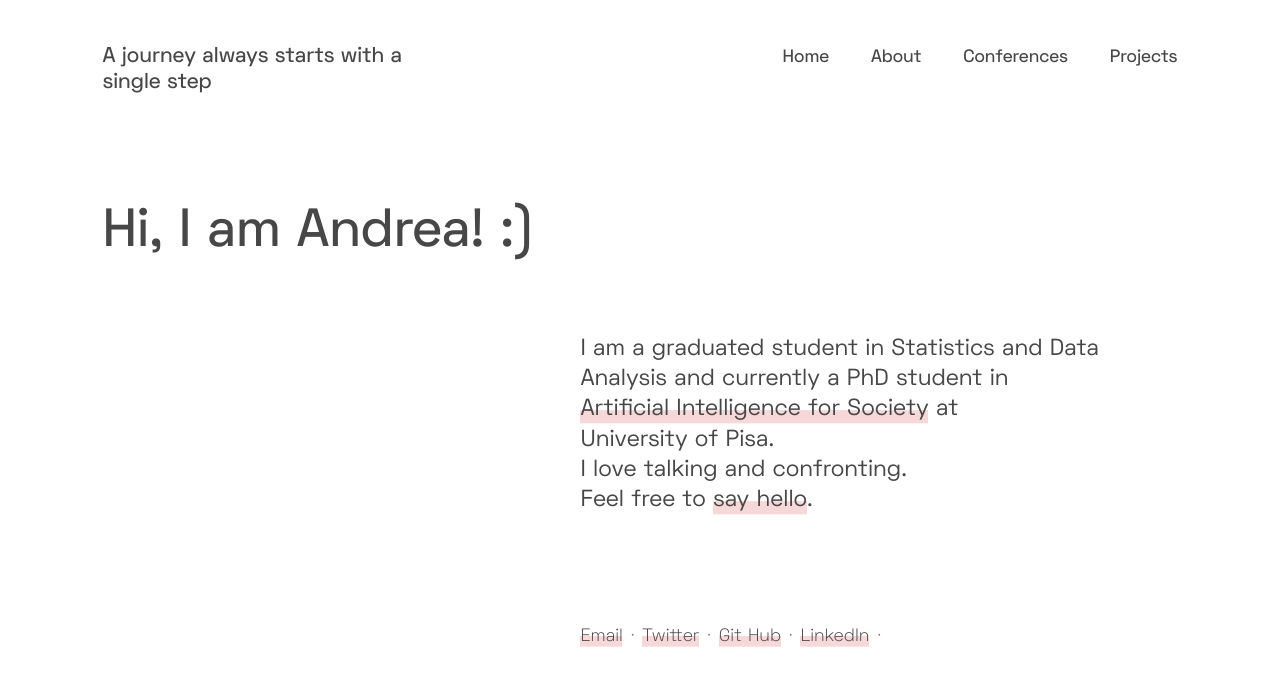
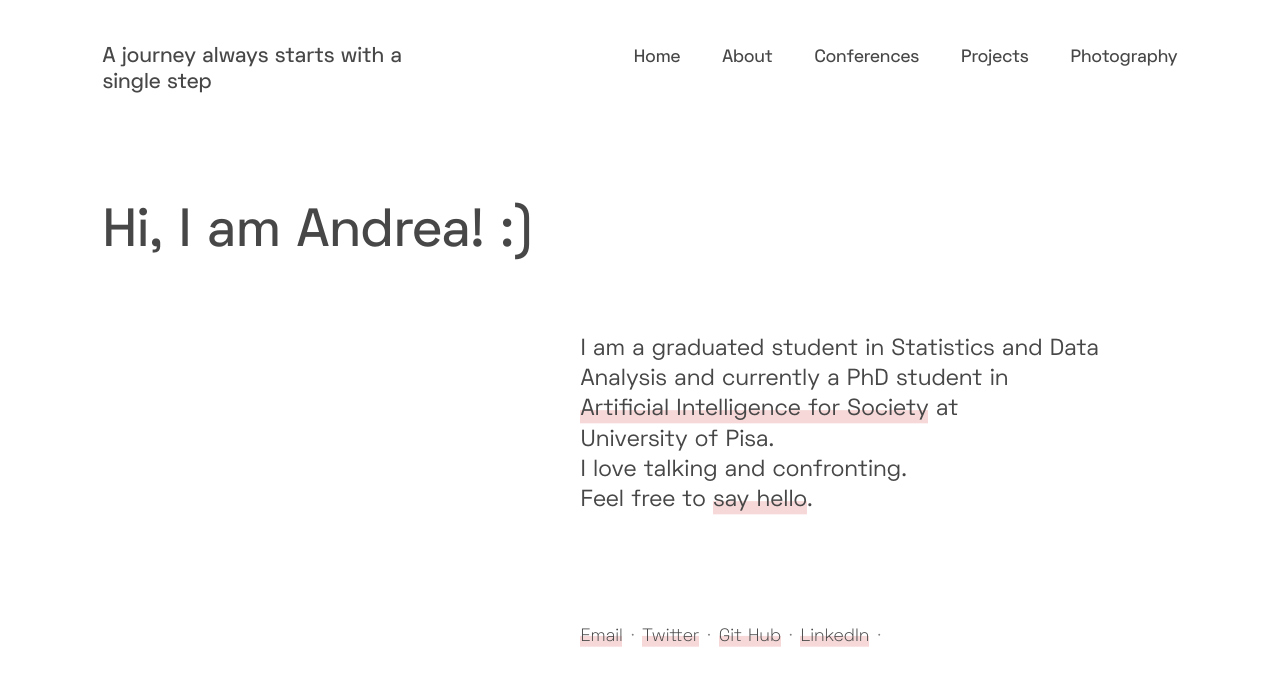
Before and after one commit to lollix91/andrearafanelli.github.io, a Jekyll site: the page built from index.html, in a window 1280 px wide. Shown: the top 686 px of the page. Built offline with Jekyll 4.4.1, drawn with Linux system fonts in a browser that asks for light colours.

Commit message:
Update titlebar.html

```diff
--- a/_includes/titlebar.html
+++ b/_includes/titlebar.html
@@ -8,6 +8,7 @@
       <a href="/about/" class="nav__item " >About</a>
       <a href="/conferences/" class="nav__item " >Conferences</a>
       <a href="/projects/" class="nav__item " >Projects</a>
+      <a href="/photo/" class="nav__item " >Photography</a>
     </div>
   </section>
 </section>
```
